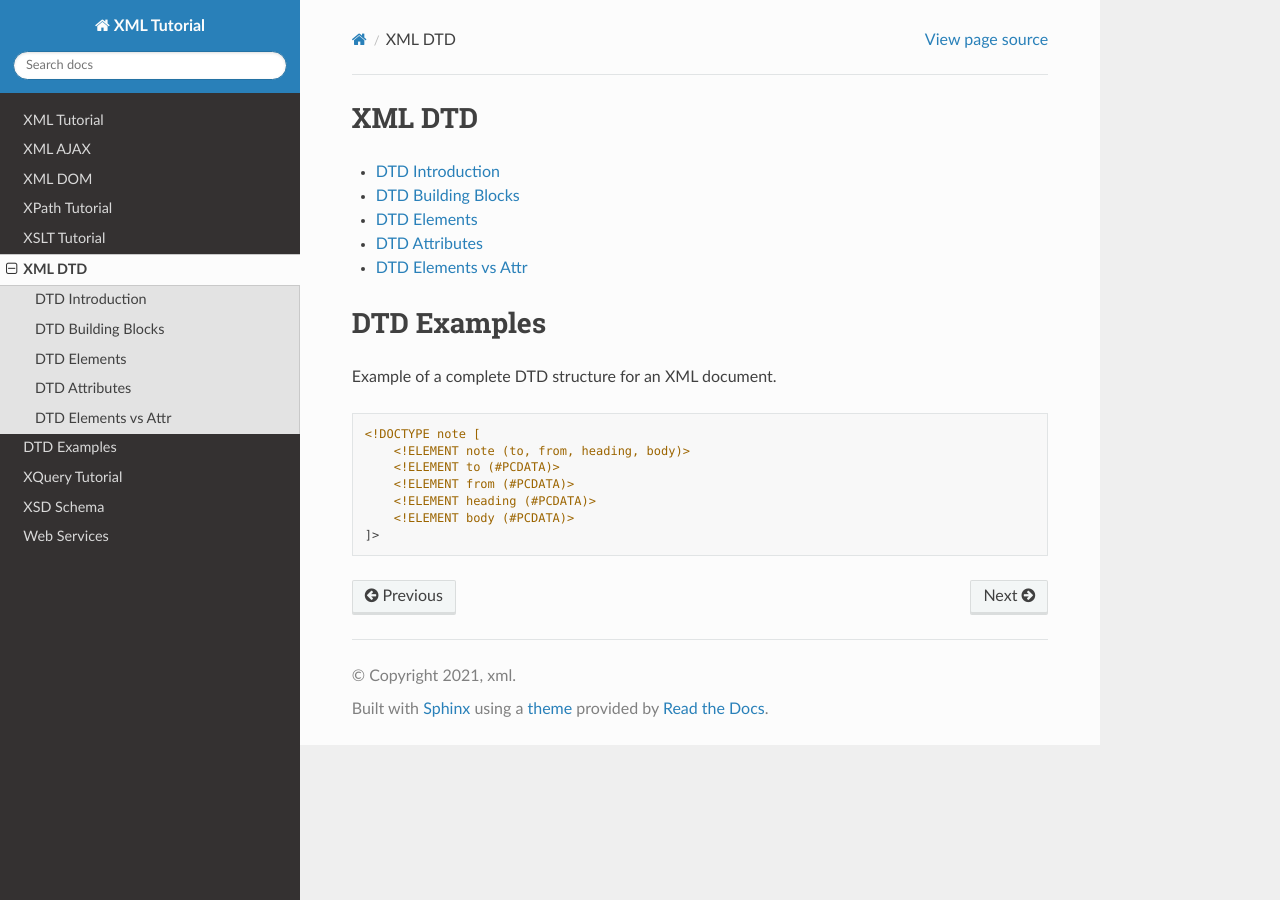
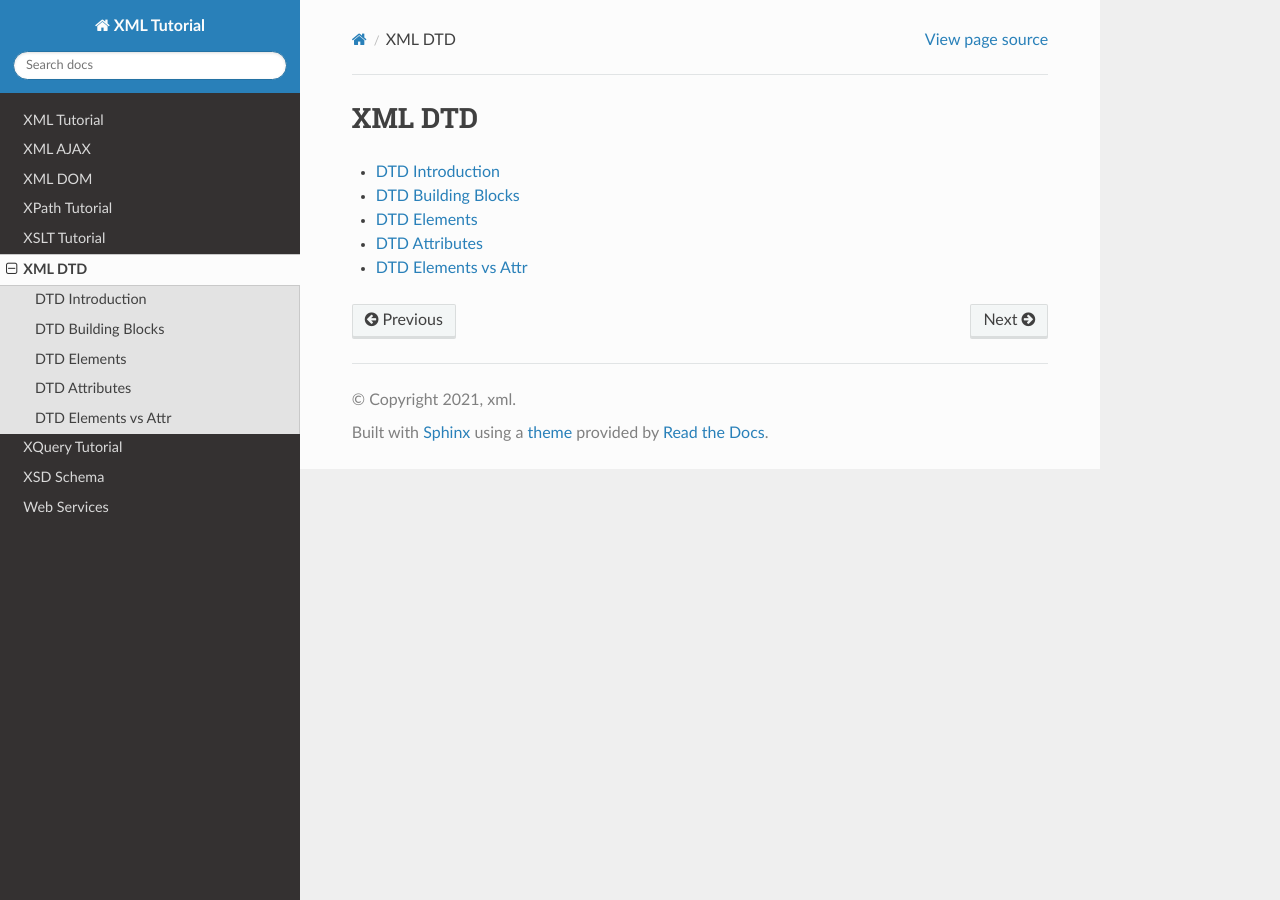
Before and after one commit to tsx-khann/rtd-tutorial, a Sphinx documentation site: the page built from docs/source/XML_DTD/index.rst, in a window 1280 px wide. Built offline with Sphinx 7.4.7 and the Read the Docs theme 3.1.0, drawn with Linux system fonts in a browser that asks for light colours; pages that are not in the unit, such as notebooks, are missing from menus.

Commit message:
Update index.rst

```diff
--- a/docs/source/XML_DTD/index.rst
+++ b/docs/source/XML_DTD/index.rst
@@ -11,20 +11,3 @@ XML DTD
    DTD_Elements_vs_Attr
    DTD_Entities
    DTD_Examples
-
-
-
-DTD Examples
-============
-
-Example of a complete DTD structure for an XML document.
-
-.. code-block:: xml
-
-   <!DOCTYPE note [
-       <!ELEMENT note (to, from, heading, body)>
-       <!ELEMENT to (#PCDATA)>
-       <!ELEMENT from (#PCDATA)>
-       <!ELEMENT heading (#PCDATA)>
-       <!ELEMENT body (#PCDATA)>
-   ]>
```
